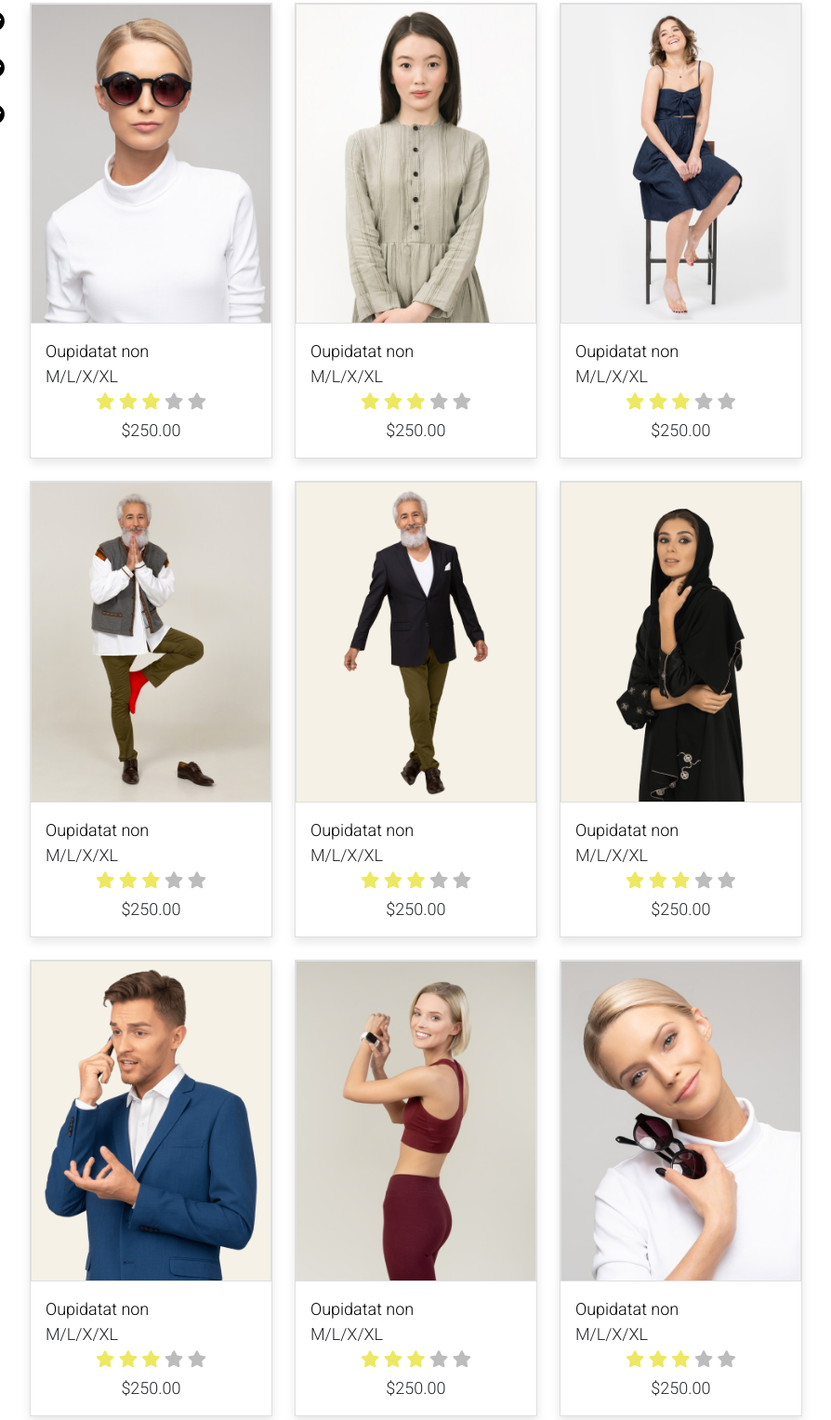
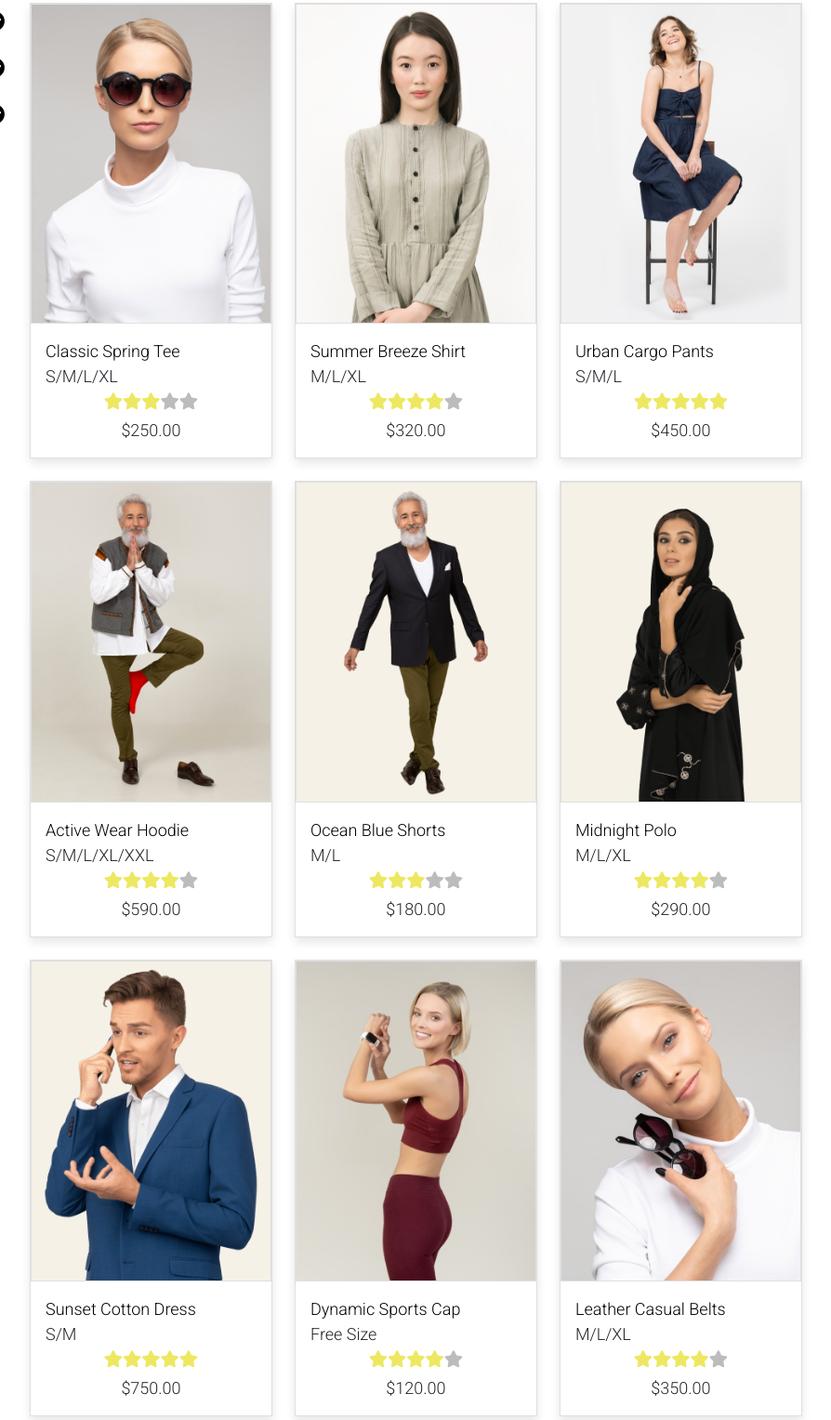
Before and after one commit to Saiklang21/ZaySHOP, a plain HTML site: page shop.html in a window 1280 px wide. Shown: the part 240-1767 px from the top of the page at 93% size, without its empty margins (335-1229 px from the left). Drawn offline with Linux system fonts and the light colour scheme.

Commit message:
feat: implement dynamic product fetching via GET

```diff
--- /dev/null
+++ b/products.json
@@ -0,0 +1,182 @@
+[
+  {
+    "id": 1,
+    "name": "Classic Spring Tee",
+    "image": "assets/img/shop_01.jpg",
+    "sizes": ["S", "M", "L", "XL"],
+    "colors": ["red", "blue", "black"],
+    "rating": 3,
+    "price": 250.00
+  },
+  {
+    "id": 2,
+    "name": "Summer Breeze Shirt",
+    "image": "assets/img/shop_02.jpg",
+    "sizes": ["M", "L", "XL"],
+    "colors": ["light", "green"],
+    "rating": 4,
+    "price": 320.00
+  },
+  {
+    "id": 3,
+    "name": "Urban Cargo Pants",
+    "image": "assets/img/shop_03.jpg",
+    "sizes": ["S", "M", "L"],
+    "colors": ["black", "green"],
+    "rating": 5,
+    "price": 450.00
+  },
+  {
+    "id": 4,
+    "name": "Active Wear Hoodie",
+    "image": "assets/img/shop_04.jpg",
+    "sizes": ["S", "M", "L", "XL", "XXL"],
+    "colors": ["red", "black", "light"],
+    "rating": 4,
+    "price": 590.00
+  },
+  {
+    "id": 5,
+    "name": "Ocean Blue Shorts",
+    "image": "assets/img/shop_05.jpg",
+    "sizes": ["M", "L"],
+    "colors": ["blue", "light"],
+    "rating": 3,
+    "price": 180.00
+  },
+  {
+    "id": 6,
+    "name": "Midnight Polo",
+    "image": "assets/img/shop_06.jpg",
+    "sizes": ["M", "L", "XL"],
+    "colors": ["black", "blue"],
+    "rating": 4,
+    "price": 290.00
+  },
+  {
+    "id": 7,
+    "name": "Sunset Cotton Dress",
+    "image": "assets/img/shop_07.jpg",
+    "sizes": ["S", "M"],
+    "colors": ["red", "light"],
+    "rating": 5,
+    "price": 750.00
+  },
+  {
+    "id": 8,
+    "name": "Dynamic Sports Cap",
+    "image": "assets/img/shop_08.jpg",
+    "sizes": ["Free Size"],
+    "colors": ["black", "red", "blue"],
+    "rating": 4,
+    "price": 120.00
+  },
+  {
+    "id": 9,
+    "name": "Leather Casual Belts",
+    "image": "assets/img/shop_09.jpg",
+    "sizes": ["M", "L", "XL"],
+    "colors": ["black"],
+    "rating": 4,
+    "price": 350.00
+  },
+  {
+    "id": 10,
+    "name": "Modern Fit Jeans",
+    "image": "assets/img/shop_10.jpg",
+    "sizes": ["30", "32", "34", "36"],
+    "colors": ["blue", "black"],
+    "rating": 5,
+    "price": 890.00
+  },
+  {
+    "id": 11,
+    "name": "Vintage Denim Jacket",
+    "image": "assets/img/shop_01.jpg",
+    "sizes": ["L", "XL"],
+    "colors": ["blue"],
+    "rating": 4,
+    "price": 1200.00
+  },
+  {
+    "id": 12,
+    "name": "Cozy Knit Sweater",
+    "image": "assets/img/shop_02.jpg",
+    "sizes": ["S", "M", "L"],
+    "colors": ["light", "red"],
+    "rating": 4,
+    "price": 490.00
+  },
+  {
+    "id": 13,
+    "name": "Professional Blazer",
+    "image": "assets/img/shop_03.jpg",
+    "sizes": ["M", "L", "XL"],
+    "colors": ["black", "blue"],
+    "rating": 5,
+    "price": 1500.00
+  },
+  {
+    "id": 14,
+    "name": "Basic White V-Neck",
+    "image": "assets/img/shop_04.jpg",
+    "sizes": ["S", "M", "L"],
+    "colors": ["light"],
+    "rating": 3,
+    "price": 190.00
+  },
+  {
+    "id": 15,
+    "name": "Street Style Joggers",
+    "image": "assets/img/shop_05.jpg",
+    "sizes": ["M", "L", "XL"],
+    "colors": ["black", "green"],
+    "rating": 4,
+    "price": 420.00
+  },
+  {
+    "id": 16,
+    "name": "Linen Summer Pants",
+    "image": "assets/img/shop_06.jpg",
+    "sizes": ["S", "M", "L"],
+    "colors": ["light", "green"],
+    "rating": 4,
+    "price": 550.00
+  },
+  {
+    "id": 17,
+    "name": "Graphic Print Tee",
+    "image": "assets/img/shop_07.jpg",
+    "sizes": ["S", "M", "L", "XL"],
+    "colors": ["black", "red"],
+    "rating": 3,
+    "price": 280.00
+  },
+  {
+    "id": 18,
+    "name": "Rainproof Windbreaker",
+    "image": "assets/img/shop_08.jpg",
+    "sizes": ["L", "XL", "XXL"],
+    "colors": ["blue", "green"],
+    "rating": 5,
+    "price": 950.00
+  },
+  {
+    "id": 19,
+    "name": "Soft Wool Scarf",
+    "image": "assets/img/shop_09.jpg",
+    "sizes": ["Free Size"],
+    "colors": ["red", "black", "light"],
+    "rating": 4,
+    "price": 220.00
+  },
+  {
+    "id": 20,
+    "name": "Canvas Tote Bag",
+    "image": "assets/img/shop_10.jpg",
+    "sizes": ["Standard"],
+    "colors": ["light", "green"],
+    "rating": 4,
+    "price": 150.00
+  }
+]
--- a/shop.html
+++ b/shop.html
@@ -189,7 +189,7 @@ https://templatemo.com/tm-559-zay-shop
                         </div>
                     </div>
                 </div>
-                <div class="row">
+                <div id="product-container" class="row">
                     <div class="col-md-4">
                         <div class="card mb-4 product-wap rounded-0">
                             <div class="card rounded-0">
@@ -227,6 +227,7 @@ https://templatemo.com/tm-559-zay-shop
                             </div>
                         </div>
                     </div>
+
                     <div class="col-md-4">
                         <div class="card mb-4 product-wap rounded-0">
                             <div class="card rounded-0">
@@ -749,6 +750,91 @@ https://templatemo.com/tm-559-zay-shop
     <script src="assets/js/bootstrap.bundle.min.js"></script>
     <script src="assets/js/templatemo.js"></script>
     <script src="assets/js/custom.js"></script>
+
+    <script>
+        /**
+ * Function to fetch products from JSON and render to HTML
+ */
+async function loadProducts() {
+    const container = document.getElementById('product-container');
+
+    try {
+        // 1. Fetch ข้อมูลจากไฟล์ JSON
+        const response = await fetch('products.json');
+
+        if (!response.ok) {
+            throw new Error(`HTTP error! status: ${response.status}`);
+        }
+
+        const products = await response.json();
+
+        // 2. ล้างข้อมูลเก่าใน Container (ถ้ามี)
+        container.innerHTML = '';
+
+        // 3. Loop สร้าง HTML จากข้อมูลแต่ละชิ้น
+        products.forEach(product => {
+            // สร้าง Rating Stars HTML
+            let starsHtml = '';
+            for (let i = 1; i <= 5; i++) {
+                starsHtml += i <= product.rating
+                    ? '<i class="text-warning fa fa-star"></i>'
+                    : '<i class="text-muted fa fa-star"></i>';
+            }
+
+            // สร้าง Color Dots HTML
+            const colorsHtml = product.colors.map(color =>
+                `<span class="product-color-dot color-dot-${color} float-left rounded-circle ml-1"></span>`
+            ).join('');
+
+            // สร้างโครงสร้าง HTML ตาม Template ของคุณ
+            const productHTML = `
+                <div class="col-md-4">
+                    <div class="card mb-4 product-wap rounded-0">
+                        <div class="card rounded-0">
+                            <img class="card-img rounded-0 img-fluid" src="${product.image}">
+                            <div class="card-img-overlay rounded-0 product-overlay d-flex align-items-center justify-content-center">
+                                <ul class="list-unstyled">
+                                    <li><a class="btn btn-success text-white" href="shop-single.html"><i class="far fa-heart"></i></a></li>
+                                    <li><a class="btn btn-success text-white mt-2" href="shop-single.html"><i class="far fa-eye"></i></a></li>
+                                    <li><a class="btn btn-success text-white mt-2" href="shop-single.html"><i class="fas fa-cart-plus"></i></a></li>
+                                </ul>
+                            </div>
+                        </div>
+                        <div class="card-body">
+                            <a href="shop-single.html" class="h3 text-decoration-none">${product.name}</a>
+                            <ul class="w-100 list-unstyled d-flex justify-content-between mb-0">
+                                <li>${product.sizes.join('/')}</li>
+                                <li class="pt-2">
+                                    ${colorsHtml}
+                                </li>
+                            </ul>
+                            <ul class="list-unstyled d-flex justify-content-center mb-1">
+                                <li>${starsHtml}</li>
+                            </ul>
+                            <p class="text-center mb-0">$${product.price.toFixed(2)}</p>
+                        </div>
+                    </div>
+                </div>
+            `;
+
+            // เพิ่มเข้าไปใน Container
+            container.innerHTML += productHTML;
+        });
+
+    } catch (error) {
+        // 4. Error Catching
+        console.error("Could not load products:", error);
+        container.innerHTML = `
+            <div class="col-12 text-center">
+                <p class="text-danger">ขออภัย! ไม่สามารถโหลดข้อมูลสินค้าได้ในขณะนี้</p>
+            </div>
+        `;
+    }
+}
+
+// เรียกใช้งานฟังก์ชันเมื่อ DOM โหลดเสร็จ
+document.addEventListener('DOMContentLoaded', loadProducts);
+    </script>
     <!-- End Script -->
 </body>
 
```
